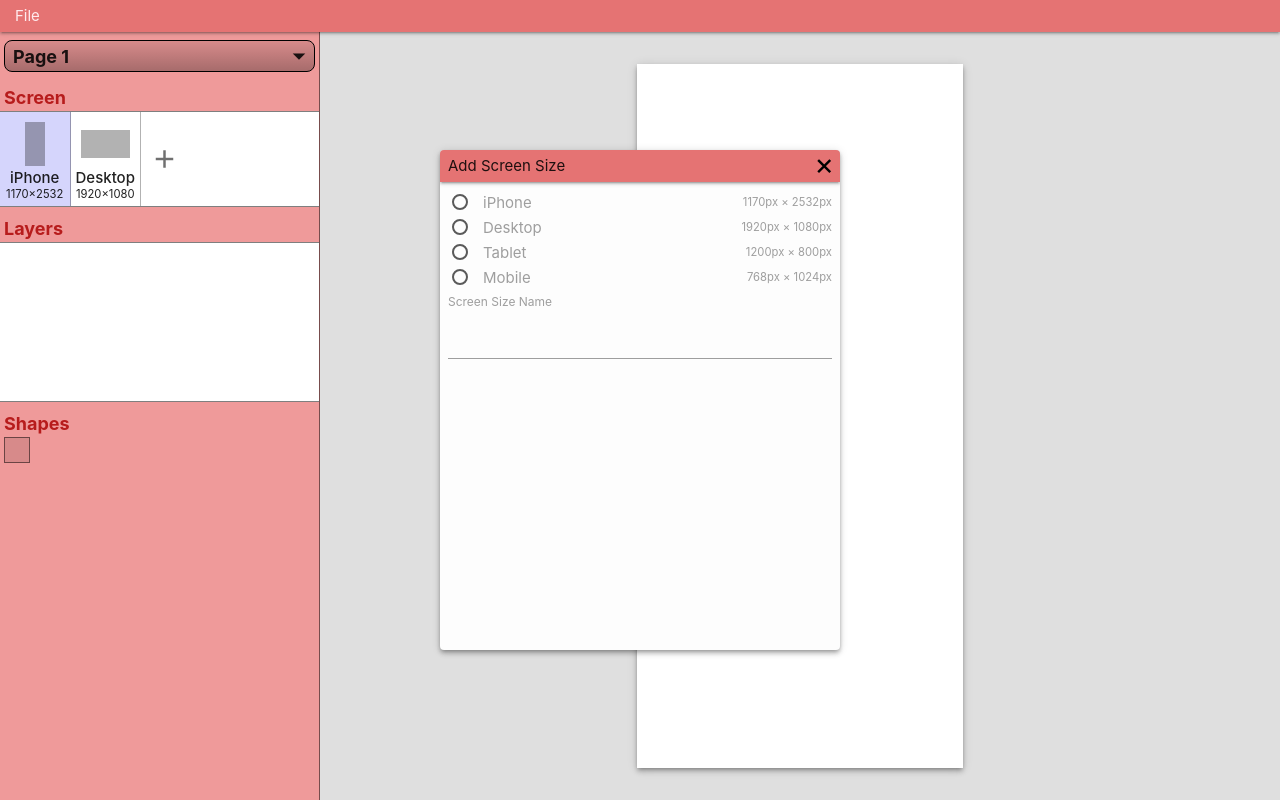
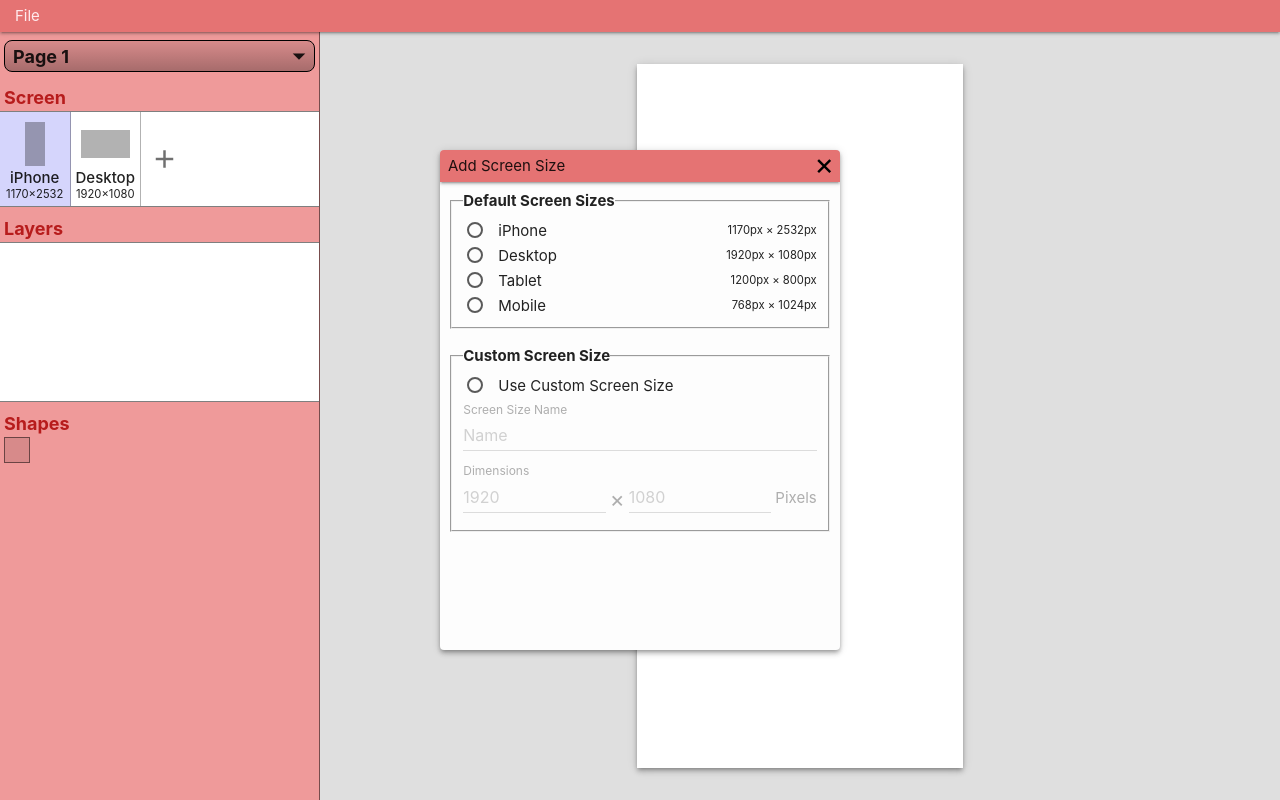
Before and after one commit to ShaneByrne0963/wirefree, a React (Vite) app: page / in a window 1280 px wide. Both pictures are taken after a click on the button "add". Built offline with nearby package versions, Linux system fonts and the light colour scheme.

Commit message:
Add remaining inputs for custom screen size

```diff
--- a/src/assets/css/style.css
+++ b/src/assets/css/style.css
@@ -16,6 +16,10 @@ button.plain:focus,
 button.plain:active {
     border: none;
     background: none;
+}
+
+label {
+    color: inherit;
 }
 
 /* Navigation Bar */
--- a/src/assets/css/window.css
+++ b/src/assets/css/window.css
@@ -15,14 +15,12 @@
 #window-container.active>#window {
   opacity: 1;
   scale: 1;
-  width: var(--width);
-  height: var(--height);
 }
 
 #window {
   width: var(--width);
   height: var(--height);
-  scale: 0.8;
+  scale: 0.9;
   max-width: calc(100vw - 32px);
   max-height: calc(100vh - 32px);
   background-color: #FDFDFD;
@@ -57,6 +55,10 @@
   padding: 8px;
 }
 
+#window-body legend {
+  font-weight: bold;
+}
+
 /* Add Screen Sizes */
 
 .screen-size-radio-text {
@@ -70,3 +72,37 @@
   align-items: center;
   justify-content: space-between;
 }
+
+#default-screen-sizes {
+  margin-bottom: 16px;
+}
+
+/* Makes the text appear faded when the checkbox is not checked */
+#add-custom-screen-size:not(:has(input:checked))>#custom-screen-size-inputs {
+  color: #AEAEAE;
+  pointer-events: none;
+}
+
+#add-custom-screen-size:not(:has(input:checked)) input {
+  border-bottom: 1px solid #DCDCDC;
+  color: #AEAEAE;
+}
+
+#custom-screen-size-inputs input {
+  height: 2rem;
+}
+
+#dimensions-container {
+  display: flex;
+  justify-content: space-between;
+  column-gap: 4px;
+}
+
+.multiplier {
+  font-size: 1.5rem;
+  height: 2rem;
+}
+
+#screen-size-units {
+  margin-top: 5px;
+}
--- a/src/components/window/AddScreenSizeWindow.tsx
+++ b/src/components/window/AddScreenSizeWindow.tsx
@@ -3,6 +3,8 @@ import { defaultScreenSizes } from "../../context";
 function AddScreenSizeWindow() {
   return (
     <>
+      <fieldset id="default-screen-sizes">
+        <legend>Default Screen Sizes</legend>
         {defaultScreenSizes.map((item, count) => {
           return (
             <div key={"screen-size-" + count}>
@@ -12,7 +14,7 @@ function AddScreenSizeWindow() {
                   name="select-screen-option"
                   className="with-gap"
                   value={count}
-              ></input>
+                />
                 <span className="screen-size-radio-text">
                   <div>
                     <div>{item.name}</div>
@@ -25,9 +27,45 @@ function AddScreenSizeWindow() {
             </div>
           );
         })}
+      </fieldset>
 
+      <fieldset>
+        <legend>Custom Screen Size</legend>
+        <div id="add-custom-screen-size">
+          <label>
+            <input
+              type="radio"
+              name="select-screen-option"
+              className="with-gap"
+              value="Custom"
+            />
+            <span>Use Custom Screen Size</span>
+          </label>
+
+          <div id="custom-screen-size-inputs">
+            <div>
               <label htmlFor="screen-size-name">Screen Size Name</label>
-      <input id="screen-size-name" type="text"></input>
+              <input
+                id="screen-size-name"
+                type="text"
+                placeholder="Name"
+                required
+              />
+            </div>
+            <label>Dimensions</label>
+            <div id="dimensions-container">
+              <div>
+                <input id="dimension-x" type="number" placeholder="1920" />
+              </div>
+              <div className="multiplier">&times;</div>
+              <div>
+                <input id="dimension-y" type="number" placeholder="1080" />
+              </div>
+              <div id="screen-size-units">Pixels</div>
+            </div>
+          </div>
+        </div>
+      </fieldset>
     </>
   );
 }
```
Lines whose indentation alone changed are shown as unchanged.
